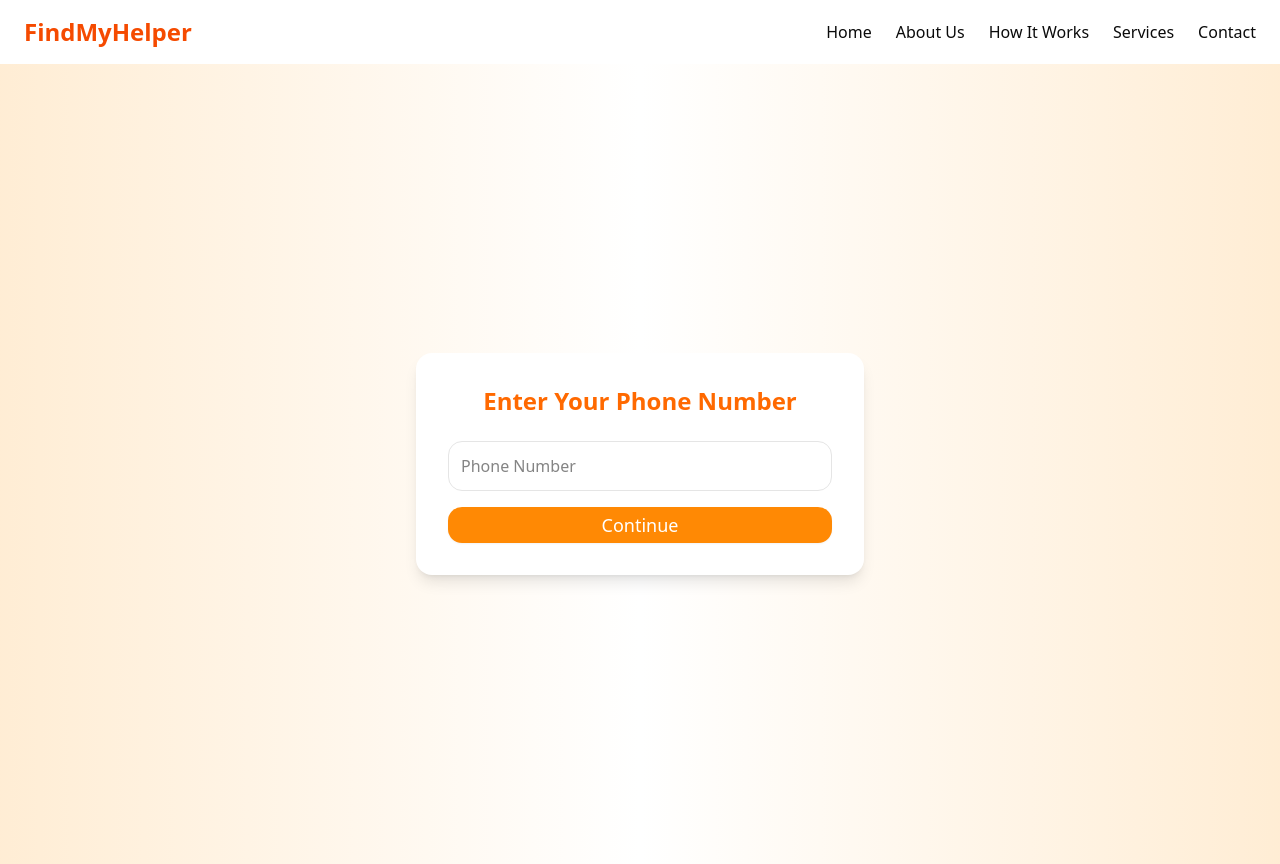
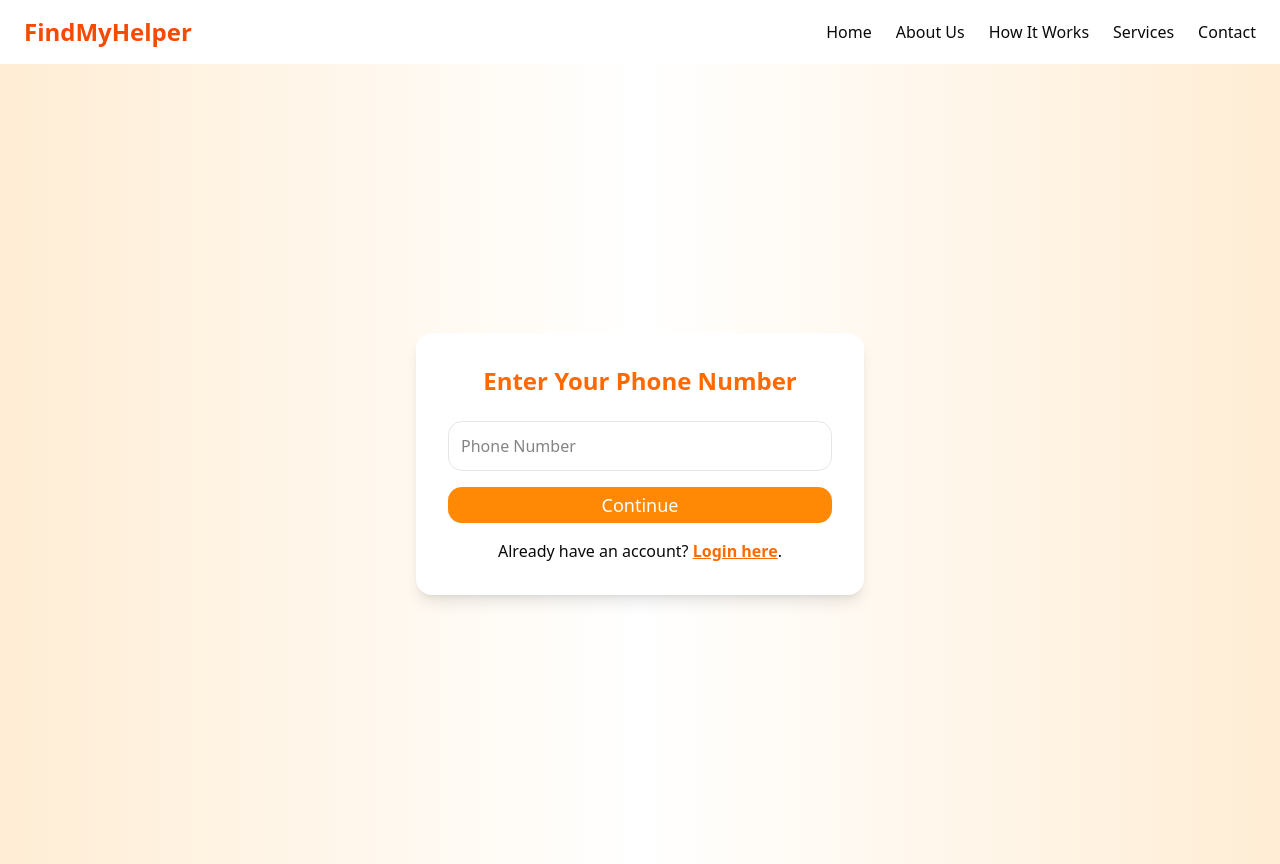
Before and after one commit to vishalthakur2004/FindMyHelper, a React (Vite) app in the folder Frontend/: page /check-phone-number in a window 1280 px wide. Built offline with nearby package versions, Linux system fonts and the light colour scheme.

Commit message:
add login option to the registration page

```diff
--- a/Frontend/src/pages/CheckPhoneNumberPage.jsx
+++ b/Frontend/src/pages/CheckPhoneNumberPage.jsx
@@ -128,6 +128,7 @@ export default function CheckPhoneNumber() {
               </button>
             </>
           )}
+          <p className="pt-4">Already have an account? <Link to="/login" className="text-orange-500 font-semibold underline hover:text-orange-600">Login here</Link>.</p>
         </div>
       </div>
     </>
```
